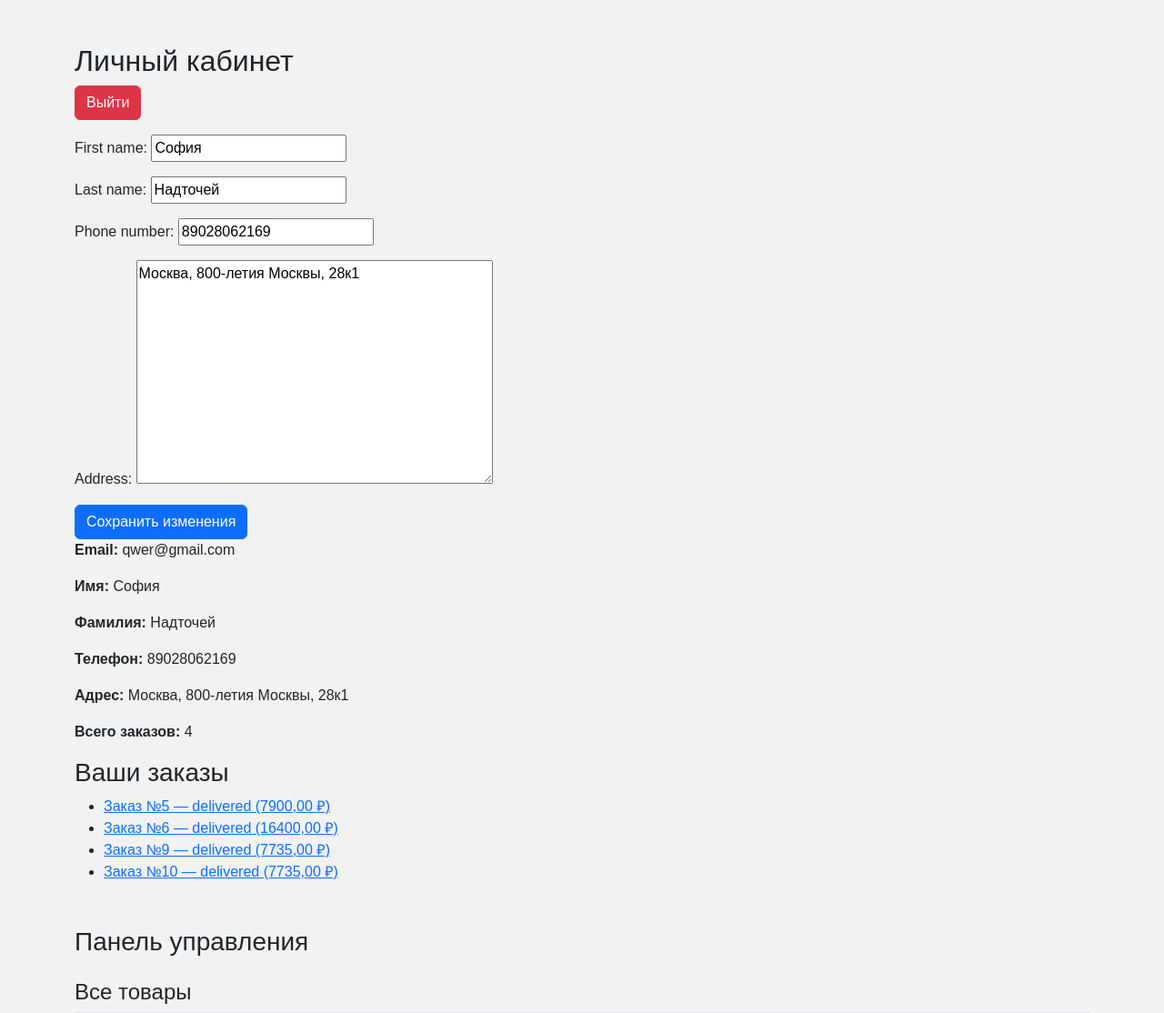
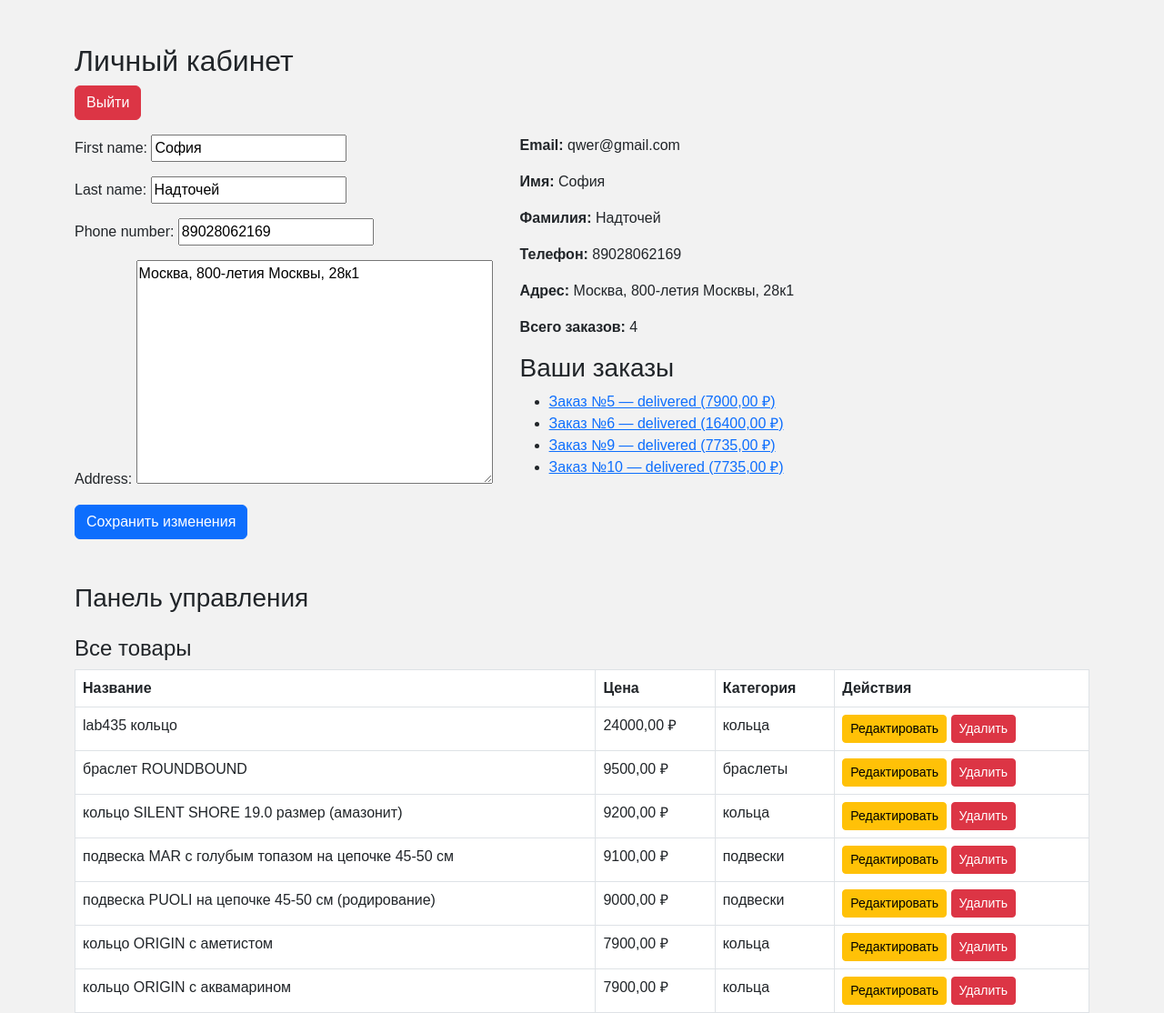
Before and after one commit to weirdlyggg/course-work-web, a Django app: page /profile/ in a window 1280 px wide. Shown: the part 68-1182 px from the top of the page at 91% size. Run offline with Django 5.2, Linux system fonts and the light colour scheme; a user stored in the database is signed in; data comes from the database, SQL or seed files in the repository; parts of the project's set-up code (start-up, migrations or seed data) failed here and were passed over.

Commit message:
итог

```diff
--- a/static/styles.css
+++ b/static/styles.css
@@ -86,15 +86,7 @@
     flex-direction: column;
     margin-left: 20px;
 }
-.lk-main {
-    display: flex;
-    flex-direction: row;
-}
-.lk-info {
-    display: flex;
-    flex-direction: column;
-    margin-left: 30px ;
-}
+
 .input-group .form-control {
     display: flex;
     flex-direction: row;
@@ -141,3 +133,12 @@ body {
 .catalog-filters .input-group {
     margin-bottom: 1rem;
 }
+.lk-main {
+    display: flex;
+    flex-direction: row;
+}
+.lk-info {
+    display: flex;
+    flex-direction: column;
+    margin-left: 30px ;
+}
```
